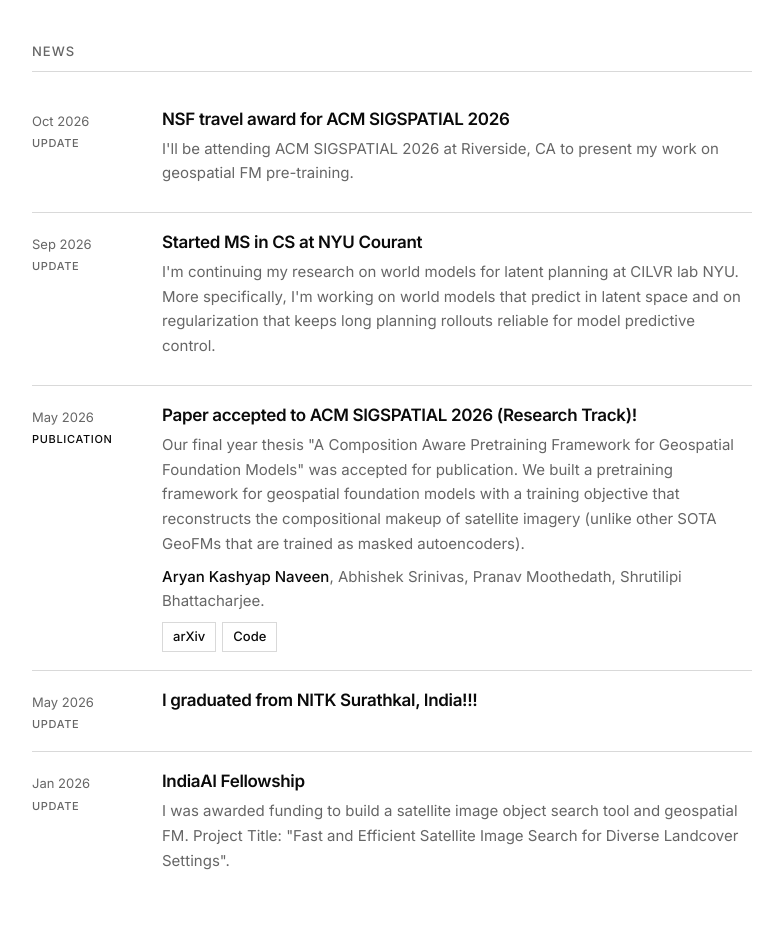
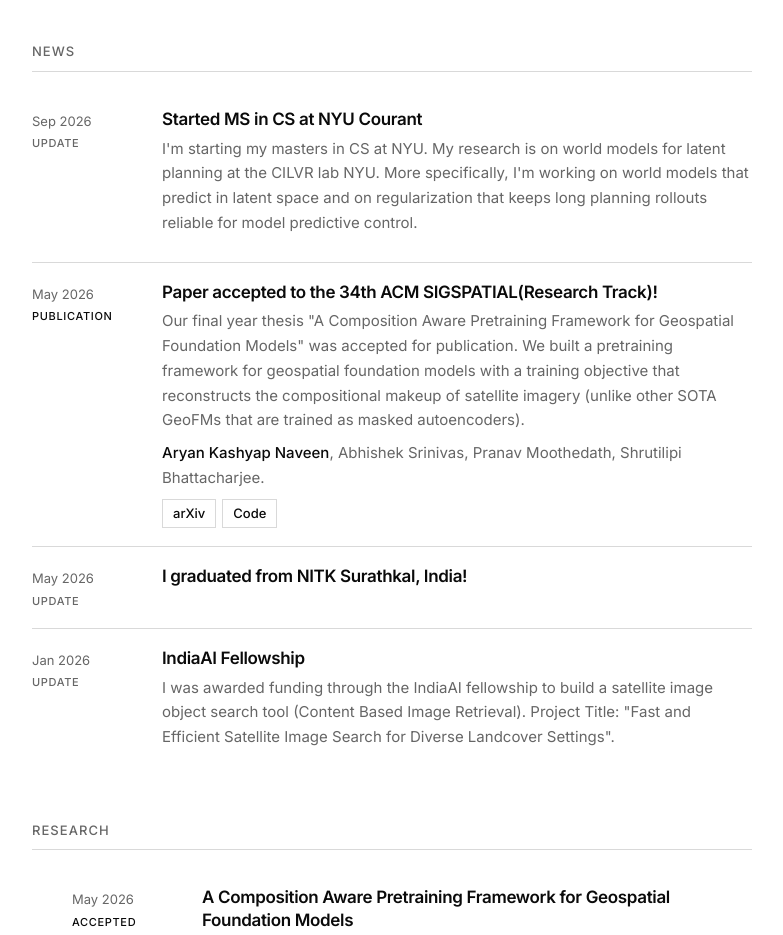
Before and after one commit to 05kashyap/05kashyap.github.io, a plain HTML site: page index.html in a window 1280 px wide. Shown: the part 502-1437 px from the top of the page, without its empty margins (248-1031 px from the left). Drawn offline with Linux system fonts and the light colour scheme.

Commit message:
Updated bio

```diff
--- a/index.html
+++ b/index.html
@@ -116,26 +116,26 @@
   <h2 class="sec">News</h2>
   <ol class="tl">
 
-    <li class="item">
+    <!-- <li class="item">
       <div class="when"><time datetime="2026-10">Oct 2026</time><b>Update</b></div>
       <div>
         <h3>NSF travel award for ACM SIGSPATIAL 2026</h3>
         <p>I'll be attending ACM SIGSPATIAL 2026 at Riverside, CA to present my work on geospatial FM pre-training.</p>
       </div>
-    </li>
+    </li> -->
 
     <li class="item">
       <div class="when"><time datetime="2026-09">Sep 2026</time><b>Update</b></div>
       <div>
         <h3>Started MS in CS at NYU Courant</h3>
-        <p>I'm continuing my research on world models for latent planning at CILVR lab NYU. More specifically, I'm working on world models that predict in latent space and on regularization that keeps long planning rollouts reliable for model predictive control.</p>
+        <p>I'm starting my masters in CS at NYU. My research is on world models for latent planning at the CILVR lab NYU. More specifically, I'm working on world models that predict in latent space and on regularization that keeps long planning rollouts reliable for model predictive control.</p>
       </div>
     </li>
 
     <li class="item pub">
       <div class="when"><time datetime="2026-05">May 2026</time><b>Publication</b></div>
       <div>
-        <h3>Paper accepted to ACM SIGSPATIAL 2026 (Research Track)!</h3>
+        <h3>Paper accepted to the 34th ACM SIGSPATIAL(Research Track)!</h3>
         <p>Our final year thesis "A Composition Aware Pretraining Framework for Geospatial Foundation Models" was accepted for publication. We built a pretraining framework for geospatial foundation models with a training objective that reconstructs the compositional makeup of satellite imagery (unlike other SOTA GeoFMs that are trained as masked autoencoders).</p>
         <p><b>Aryan Kashyap Naveen</b>, Abhishek Srinivas, Pranav Moothedath, Shrutilipi Bhattacharjee.</p>
         <div class="links"><a class="btn ghost sm" href="https://arxiv.org/abs/2608.30817">arXiv</a><a class="btn ghost sm" href="https://github.com/05kashyap/GFM_Composition_Pretraining">Code</a></div>
@@ -144,14 +144,14 @@
 
     <li class="item">
       <div class="when"><time datetime="2026-05">May 2026</time><b>Update</b></div>
-      <div><h3>I graduated from NITK Surathkal, India!!!</h3></div>
+      <div><h3>I graduated from NITK Surathkal, India!</h3></div>
     </li>
 
     <li class="item">
       <div class="when"><time datetime="2026-01">Jan 2026</time><b>Update</b></div>
       <div>
         <h3>IndiaAI Fellowship</h3>
-        <p>I was awarded funding to build a satellite image object search tool and geospatial FM. Project Title: "Fast and Efficient Satellite Image Search for Diverse Landcover Settings".</p>
+        <p>I was awarded funding through the IndiaAI fellowship to build a satellite image object search tool (Content Based Image Retrieval). Project Title: "Fast and Efficient Satellite Image Search for Diverse Landcover Settings".</p>
       </div>
     </li>
 
```
